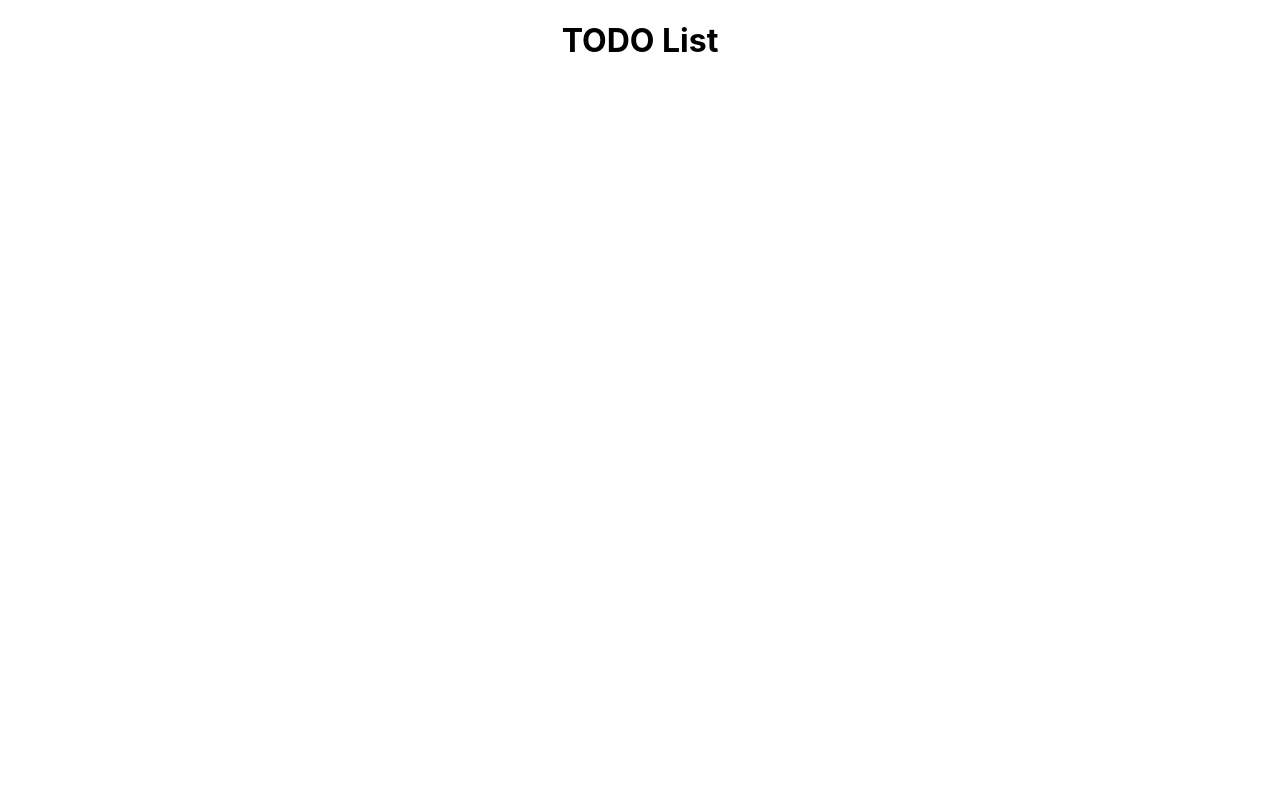
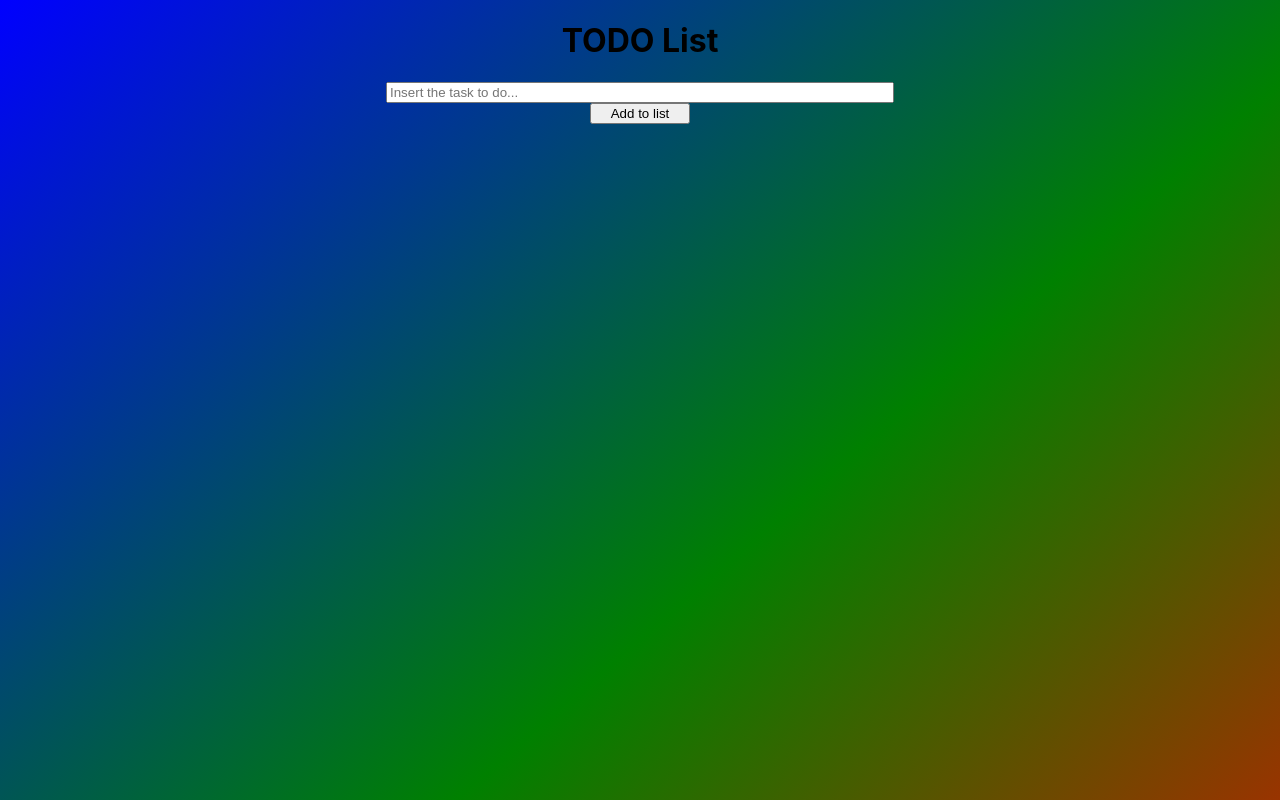
Before and after one commit to NapalfIzon/w06ch1-izquieta, a React (Create React App) app: page / in a window 1280 px wide. Shown: the top 800 px of the page. Built offline with nearby package versions, Linux system fonts and the light colour scheme.

Commit message:
:arrow_up: Adding Form component

```diff
--- a/src/App.css
+++ b/src/App.css
@@ -1,38 +1,27 @@
-.App {
-  text-align: center;
+body {
+  height: 100vw;
+  background: linear-gradient(319deg, red, green, blue);
+  display: flex;
+  justify-content: center;
 }
 
-.App-logo {
-  height: 40vmin;
-  pointer-events: none;
+#root {
+  display: flex;
+  justify-content: flex-start;
+  flex-direction: column;
+  align-items: center;
 }
 
-@media (prefers-reduced-motion: no-preference) {
-  .App-logo {
-    animation: App-logo-spin infinite 20s linear;
-  }
-}
-
-.App-header {
-  background-color: #282c34;
-  min-height: 100vh;
+.form__todo {
   display: flex;
   flex-direction: column;
   align-items: center;
-  justify-content: center;
-  font-size: calc(10px + 2vmin);
-  color: white;
 }
 
-.App-link {
-  color: #61dafb;
+.form__text {
+  width: 500px;
 }
 
-@keyframes App-logo-spin {
-  from {
-    transform: rotate(0deg);
-  }
-  to {
-    transform: rotate(360deg);
-  }
+.form__button {
+  width: 100px;
 }
--- a/src/App.js
+++ b/src/App.js
@@ -1,10 +1,12 @@
 import "./App.css";
+import Form from "./components/Form/Form";
 
 function App() {
   return (
-    <div className="App">
+    <>
       <h1>TODO List</h1>
-    </div>
+      <Form />
+    </>
   );
 }
 
--- /dev/null
+++ b/src/components/Form/Form.js
@@ -0,0 +1,29 @@
+const Form = () => {
+  const sendForm = (event) => {
+    event.preventDefault();
+  };
+
+  const changeValue = () => {};
+
+  const isDisabled = () => {
+    return true;
+  };
+
+  return (
+    <form className="form__todo" onSubmit={sendForm} autoComplete="off">
+      <input
+        className="form__text"
+        type="text"
+        value=""
+        onChange={changeValue}
+        placeholder="Insert the task to do..."
+        required
+      />
+      <button className="form__button" disabled={isDisabled}>
+        Add to list
+      </button>
+    </form>
+  );
+};
+
+export default Form;
```
Also changed, not shown: src/components/Task/Task.js (added), src/redux/actions/actionCreators.js (added), src/redux/actions/actionTypes.js (added), src/redux/reducers/index.js (added), src/redux/reducers/todoReducer.js (added), src/redux/store/index.js (added), src/redux/thunks/todoThunks.js (added).
